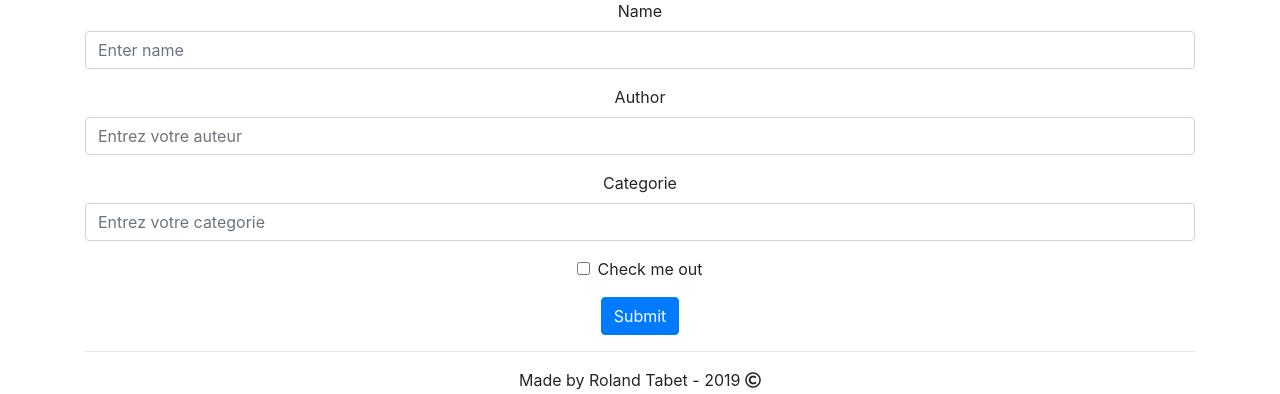
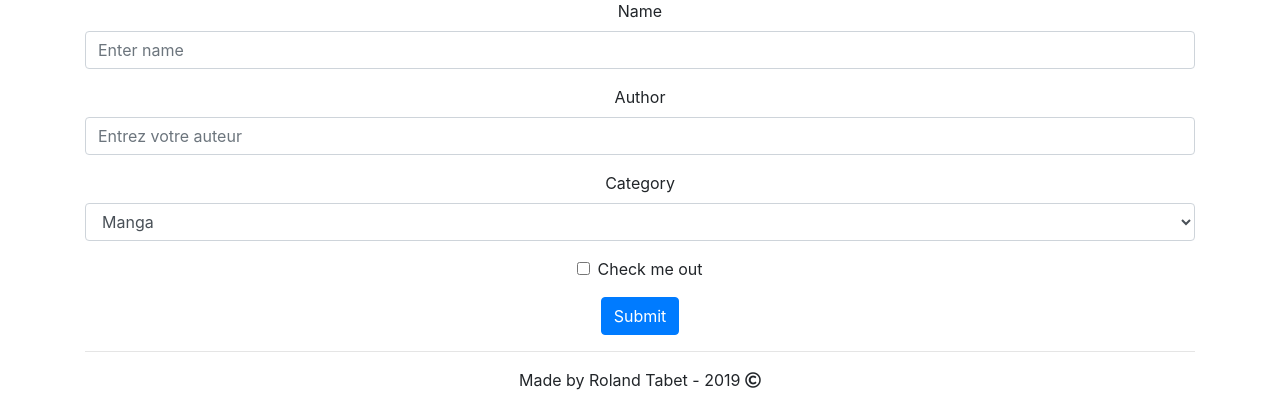
Before and after one commit to RolandTHB/bookStore, a PHP site: the page made by Vue/NewBook.php in a window 1280 px wide. Shown: the part 201-595 px from the top of the page. Run offline with PHP 8.4, Linux system fonts and the light colour scheme; the template is opened without the code that fills it, so the values that code supplies are empty; some libraries are stand-ins or nearby versions.

Commit message:
update form select

```diff
--- a/Vue/NewBook.php
+++ b/Vue/NewBook.php
@@ -22,8 +22,12 @@ require 'Part/navbar.php';
             <input name="author" type="text" class="form-control" id="exampleInputPassword1" placeholder="Entrez votre auteur">
         </div>
         <div class="form-group">
-            <label for="exampleInputPassword1">Categorie</label>
-            <input name="category" type="text" class="form-control" id="exampleInputPassword1" placeholder="Entrez votre categorie">
+            <label for="exampleFormControlSelect1">Category</label>
+            <select class="form-control" name="category" id="exampleFormControlSelect1">
+                <option>Manga</option>
+                <option>Comic</option>
+                <option>Roman</option>
+            </select>
         </div>
         <div class="form-group form-check">
             <input type="checkbox" class="form-check-input" id="exampleCheck1">
```
